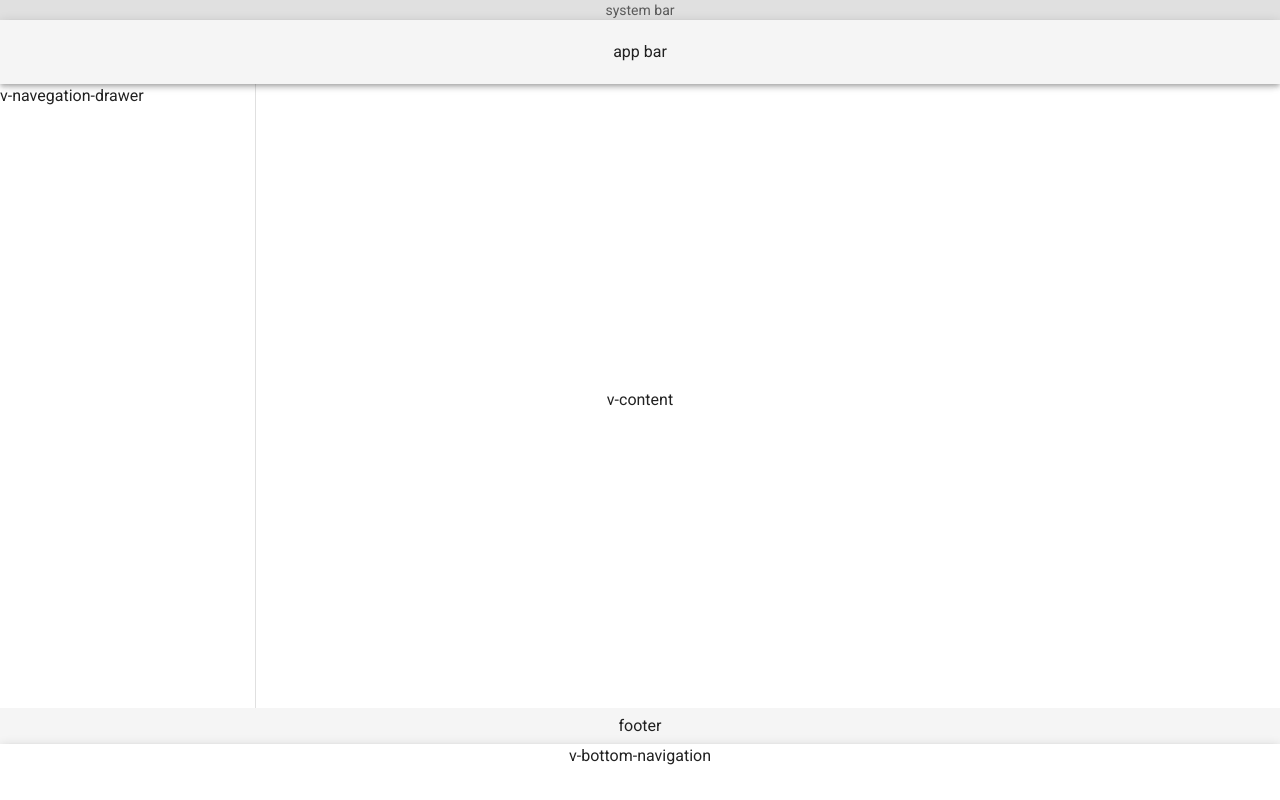
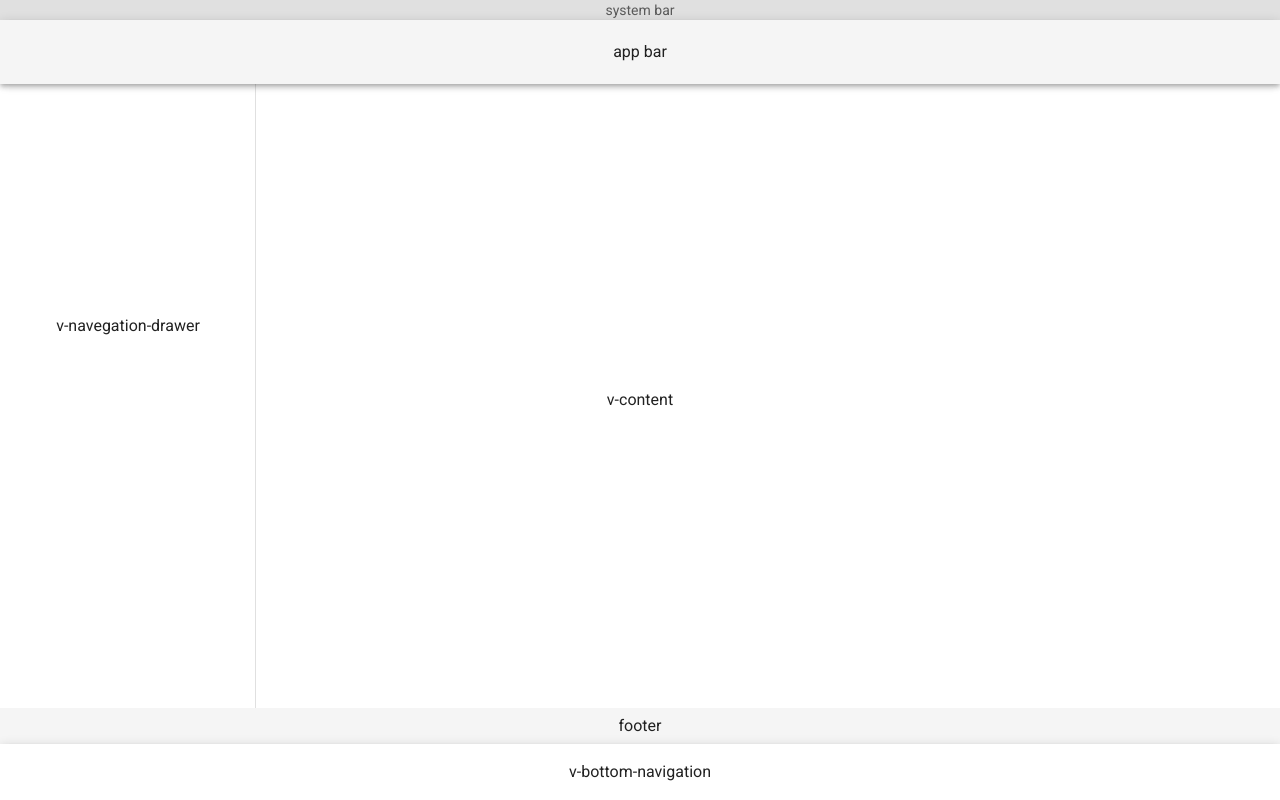
Before and after one commit to M4teusPrado/Pokedex, a Vue app: page / in a window 1280 px wide. Built offline with nearby package versions, Linux system fonts and the light colour scheme.

Commit message:
refatoração do codigo

```diff
--- a/src/App.vue
+++ b/src/App.vue
@@ -1,10 +1,19 @@
 <template>
   <v-app>
-    <v-system-bar  height="20" style="display: flex; justify-content: center" app> system bar   </v-system-bar>
-    <v-app-bar clipped-left style="display: flex; justify-content: center" app> app bar </v-app-bar>
-    <v-navigation-drawer clipped   style="display: flex; justify-content: center" app> v-navegation-drawer </v-navigation-drawer>
-    <v-container fluid style="height: 100%; display: flex; align-items: center; justify-content: center" app > v-content</v-container>
-    <v-footer  style="display: flex; justify-content: center"  app> footer </v-footer>
-    <v-bottom-navigation style="display: flex; justify-content: center" app>  v-bottom-navigation </v-bottom-navigation>
+    <v-system-bar  height="20" class="base" app> system bar   </v-system-bar>
+    <v-app-bar clipped-left class="base" app> app bar </v-app-bar>
+    <v-navigation-drawer clipped permanent  style="padding: 18% 0% 0%;" class="base" app> v-navegation-drawer </v-navigation-drawer>
+    <v-container fluid style="height: 100%" class="base" app> v-content</v-container>
+    <v-footer class="base" app> footer </v-footer>
+    <v-bottom-navigation  class="base" app>  v-bottom-navigation </v-bottom-navigation>
 </v-app>
 </template>
+
+<style scoped>
+  .base {
+    display: flex;
+    flex-direction: row;
+    justify-content: center;
+    align-items: center;
+  }
+</style>
```
